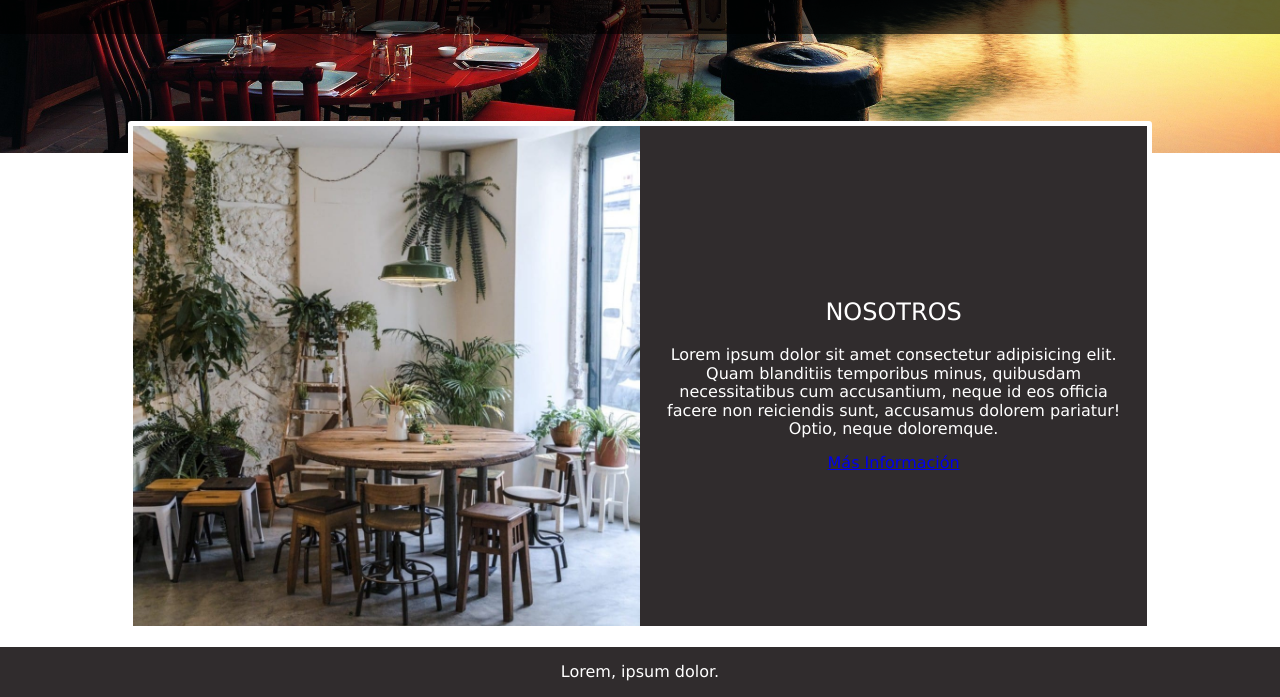
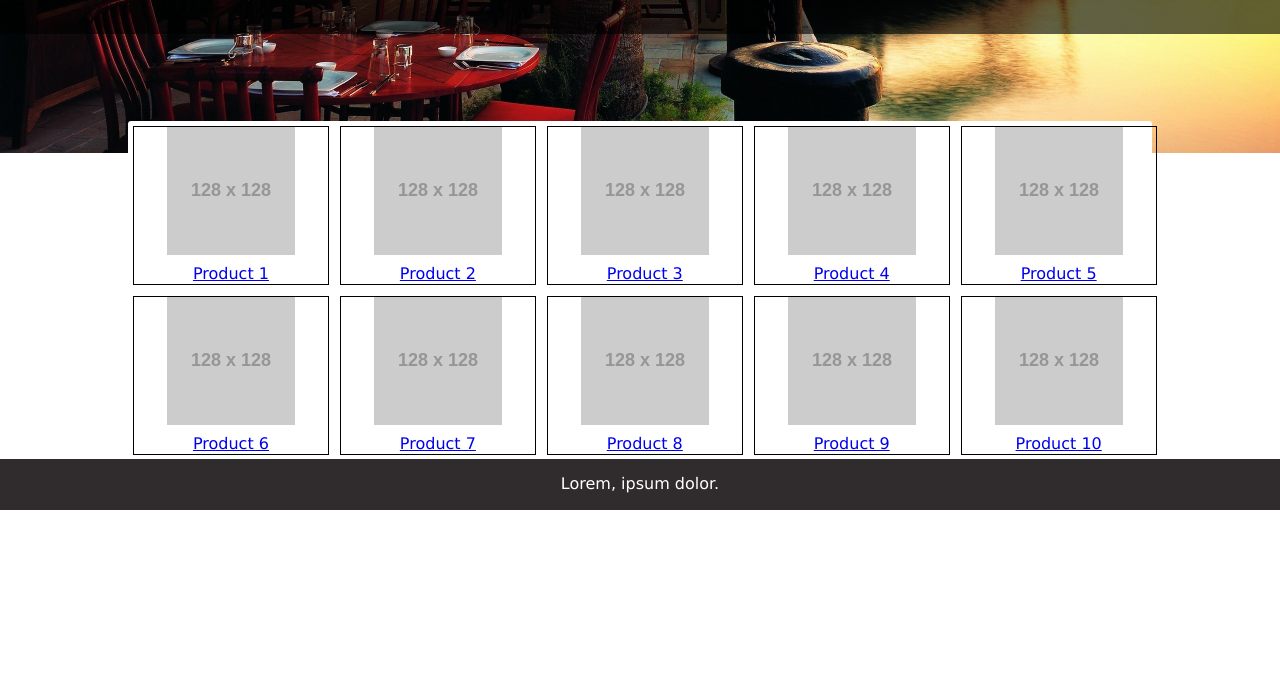
Before and after one commit to Joradi/PFDiaz, a website: page html/tienda.html in a window 1280 px wide. Shown: the part 147-844 px from the top of the page. After the commit the page ends 800 px from the top, so only its background shows below. Drawn offline with Linux system fonts and the light colour scheme; placeholder pictures from the web are drawn by us.

Commit message:
Correccion en tienda

```diff
--- a/html/tienda.html
+++ b/html/tienda.html
@@ -4,10 +4,10 @@
     <meta charset="UTF-8">
     <meta http-equiv="X-UA-Compatible" content="IE=edge">
     <meta name="viewport" content="width=device-width, initial-scale=1.0">
-    <title>Tienda</title>
     <meta name="Café" content="El mejor café de la ciudad">
     <meta name="keywords"
       content="HTML, ASP, JS, META, CAFE, MEJOR, RICO, DELICIOSO">
+    <title>Tienda</title>
     <link rel="stylesheet" href="../css/normalize.css">
     <link rel="stylesheet" href="../css/estilo.css">
 </head>
@@ -30,16 +30,20 @@
         </div>
     </header>
     <main class="container main">
-        <section class="nosotros">
-            <div class="nosotros-col-img"></div>
-            <div class="nosotros-col-text">
-                <div class="nosotros-body">
-                    <h2>Nosotros</h2>
-                    <p>Lorem ipsum dolor sit amet consectetur adipisicing elit. Quam blanditiis temporibus minus, quibusdam necessitatibus cum accusantium, neque id eos officia facere non reiciendis sunt, accusamus dolorem pariatur! Optio, neque doloremque. </p>
-                    <a href="#" class="btm btn-danger">Más Información</a>
-                </div>
+        <div>
+            <div id="content-container" class="centered-container">
+                <a href="#" class="product"><img src="https://via.placeholder.com/128" alt="Product image placeholder" /><span>Product 1</span></a>
+                <a href="#" class="product"><img src="https://via.placeholder.com/128" alt="Product image placeholder" /><span>Product 2</span></a>
+                <a href="#" class="product"><img src="https://via.placeholder.com/128" alt="Product image placeholder" /><span>Product 3</span></a>
+                <a href="#" class="product"><img src="https://via.placeholder.com/128" alt="Product image placeholder" /><span>Product 4</span></a>
+                <a href="#" class="product"><img src="https://via.placeholder.com/128" alt="Product image placeholder" /><span>Product 5</span></a>
+                <a href="#" class="product"><img src="https://via.placeholder.com/128" alt="Product image placeholder" /><span>Product 6</span></a>
+                <a href="#" class="product"><img src="https://via.placeholder.com/128" alt="Product image placeholder" /><span>Product 7</span></a>
+                <a href="#" class="product"><img src="https://via.placeholder.com/128" alt="Product image placeholder" /><span>Product 8</span></a>
+                <a href="#" class="product"><img src="https://via.placeholder.com/128" alt="Product image placeholder" /><span>Product 9</span></a>
+                <a href="#" class="product"><img src="https://via.placeholder.com/128" alt="Product image placeholder" /><span>Product 10</span></a>
             </div>
-        </section>
+        </div>
     </main>
     <footer class="bg-footer">
         <div class="container">
```
Also changed, not shown: scss/_variable.scss (added).
